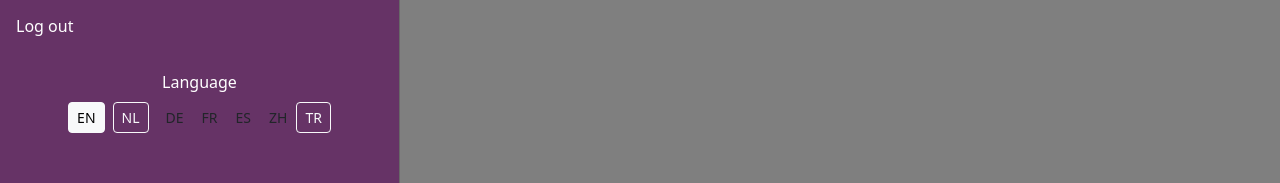
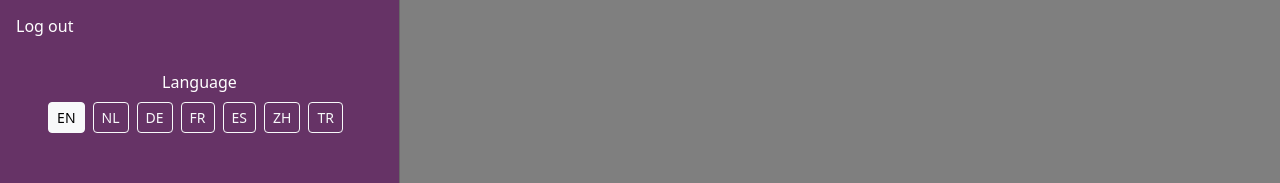
Before and after one commit to AmberAgnihotri/Fontys-Global-Guide, a React (Vite) app in the folder fontys-global-guide/: page /student-community in a window 1280 px wide. Both pictures are taken after a click on the button "Toggle navigation". Shown: the part 472-655 px from the top of the page. Built offline with nearby package versions, Linux system fonts and the light colour scheme; no server answers; the database is empty.

Commit message:
navbar link issue is fixed now

```diff
--- a/fontys-global-guide/src/components/Navbar.jsx
+++ b/fontys-global-guide/src/components/Navbar.jsx
@@ -1,6 +1,7 @@
 import { Link } from "react-router-dom";
 import fontysLogo from "../assets/fontys-logo-wit.png";
 import { useTranslation } from "react-i18next";
+import { useEffect } from "react";
 
 function Navbar() {
     const { i18n } = useTranslation();
@@ -11,6 +12,13 @@ function Navbar() {
         localStorage.setItem("lang", lang);
     };
 
+    const closeOffcanvas = () => {
+        const element = document.getElementById("mainNavbar");
+        if (!element) return;
+
+        const offcanvas = bootstrap.Offcanvas.getInstance(element);
+        if (offcanvas) offcanvas.hide();
+    };
 
     return (
         <nav className="navbar" style={{ backgroundColor: "#663366" }}>
@@ -56,119 +64,76 @@ function Navbar() {
 
                     <div className="offcanvas-body">
                         <ul className="navbar-nav ms-auto">
+
                             <li className="nav-item">
-                                <Link
-                                    className="nav-link text-white"
-                                    to="/"
-                                    data-bs-dismiss="offcanvas"
-                                >
+                                <Link className="nav-link text-white" to="/" onClick={closeOffcanvas}>
                                     <i className="fa-solid fa-house me-2"></i>
                                     Home
                                 </Link>
                             </li>
 
                             <li className="nav-item">
-                                <Link
-                                    className="nav-link text-white"
-                                    to="/student-community"
-                                    data-bs-dismiss="offcanvas"
-                                >
+                                <Link className="nav-link text-white" to="/student-community" onClick={closeOffcanvas}>
                                     <i className="fa-solid fa-people-line me-2"></i>
                                     Student Community
                                 </Link>
                             </li>
 
                             <li className="nav-item">
-                                <Link
-                                    className="nav-link text-white"
-                                    to="/city-guide"
-                                    data-bs-dismiss="offcanvas"
-                                >
+                                <Link className="nav-link text-white" to="/city-guide" onClick={closeOffcanvas}>
                                     <i className="fa-solid fa-city me-2"></i>
                                     City Guide
                                 </Link>
                             </li>
 
                             <li className="nav-item">
-                                <Link
-                                    className="nav-link text-white"
-                                    to="/housing"
-                                    data-bs-dismiss="offcanvas"
-                                >
+                                <Link className="nav-link text-white" to="/housing" onClick={closeOffcanvas}>
                                     <i className="fa-solid fa-house-chimney-window me-2"></i>
                                     Housing
                                 </Link>
                             </li>
 
                             <li className="nav-item">
-                                <Link
-                                    className="nav-link text-white"
-                                    to="/administration"
-                                    data-bs-dismiss="offcanvas"
-                                >
+                                <Link className="nav-link text-white" to="/administration" onClick={closeOffcanvas}>
                                     <i className="fa-regular fa-file-lines me-2"></i>
                                     Administration
                                 </Link>
                             </li>
 
                             <li className="nav-item">
-                                <Link
-                                    className="nav-link text-white"
-                                    to="/fontys-discover"
-                                    data-bs-dismiss="offcanvas"
-                                >
+                                <Link className="nav-link text-white" to="/fontys-discover" onClick={closeOffcanvas}>
                                     Fontys Discover
                                 </Link>
                             </li>
 
                             <li className="nav-item">
-                                <Link
-                                    className="nav-link text-white"
-                                    to="/campus-explorer"
-                                    data-bs-dismiss="offcanvas"
-                                >
+                                <Link className="nav-link text-white" to="/campus-explorer" onClick={closeOffcanvas}>
                                     <i className="fa-regular fa-compass me-2"></i>
                                     Campus Explorer
                                 </Link>
                             </li>
 
                             <li className="nav-item">
-                                <Link
-                                    className="nav-link text-white"
-                                    to="/expense-tracker"
-                                    data-bs-dismiss="offcanvas"
-                                >
+                                <Link className="nav-link text-white" to="/expense-tracker" onClick={closeOffcanvas}>
                                     Expense Tracker
                                 </Link>
                             </li>
 
                             <li className="nav-item">
-                                <Link
-                                    className="nav-link text-white"
-                                    to="/help-center"
-                                    data-bs-dismiss="offcanvas"
-                                >
+                                <Link className="nav-link text-white" to="/help-center" onClick={closeOffcanvas}>
                                     <i className="fa-regular fa-circle-question me-2"></i>
                                     Help Center
                                 </Link>
                             </li>
+
                             <li className="nav-item">
-                                <Link
-                                    className="nav-link text-white"
-                                    to="/profile"
-                                    data-bs-dismiss="offcanvas"
-                                >
+                                <Link className="nav-link text-white" to="/profile" onClick={closeOffcanvas}>
                                     Profile
                                 </Link>
                             </li>
 
-
                             <li className="nav-item">
-                                <Link
-                                    className="nav-link text-white"
-                                    to="/login"
-                                    data-bs-dismiss="offcanvas"
-                                >
+                                <Link className="nav-link text-white" to="/login" onClick={closeOffcanvas}>
                                     Log out
                                 </Link>
                             </li>
@@ -176,70 +141,24 @@ function Navbar() {
 
                         <div className="mt-4 text-center">
                             <p className="text-white mb-2">Language</p>
+
+                            {["en", "nl", "de", "fr", "es", "zh", "tr"].map((lang) => (
                                 <button
+                                    key={lang}
                                     className={
                                         "btn btn-sm me-2 " +
-                                    (currentLang === "en" ? "btn-light" : "btn-outline-light")
+                                        (currentLang === lang ? "btn-light" : "btn-outline-light")
                                     }
-                                onClick={() => changeLang("en")}
+                                    onClick={() => {
+                                        changeLang(lang);
+                                        closeOffcanvas();
+                                    }}
                                 >
-                                EN
+                                    {lang.toUpperCase()}
                                 </button>
-                            <button
-                                className={
-                                    "btn btn-sm me-2 " +
-                                    (currentLang === "nl" ? "btn-light" : "btn-outline-light")
-                                }
-                                onClick={() => changeLang("nl")}
-                            >
-                                NL
-                            </button>
-                            <button
-                                className={
-                                    "btn btn-sm me-2" +
-                                    (currentLang === "de" ? "btn-light" : "btn-outline-light")
-                                }
-                                onClick={() => changeLang("de")}
-                            >
-                                DE
-                            </button>
-                            <button
-                                className={
-                                    "btn btn-sm me-2" +
-                                    (currentLang === "fr" ? "btn-light" : "btn-outline-light")
-                                }
-                                onClick={() => changeLang("fr")}
-                            >
-                                FR
-                            </button>
-                            <button
-                                className={
-                                    "btn btn-sm me-2" +
-                                    (currentLang === "es" ? "btn-light" : "btn-outline-light")
-                                }
-                                onClick={() => changeLang("es")}
-                            >
-                                ES
-                            </button>
-                            <button
-                                className={
-                                    "btn btn-sm me-2" +
-                                    (currentLang === "zh" ? "btn-light" : "btn-outline-light")
-                                }
-                                onClick={() => changeLang("zh")}
-                            >
-                                ZH
-                            </button>
-                            <button
-                                className={
-                                    "btn btn-sm " +
-                                    (currentLang === "tr" ? "btn-light" : "btn-outline-light")
-                                }
-                                onClick={() => changeLang("tr")}
-                            >
-                                TR
-                            </button>
+                            ))}
                         </div>
+
                     </div>
                 </div>
 
```
Also changed, not shown: fontys-global-guide/src/pages/StudentCommunity.jsx (+3 -9 lines), 2 other files (tests, documents, lock files or other folders). Lines whose indentation alone changed are shown as unchanged.
